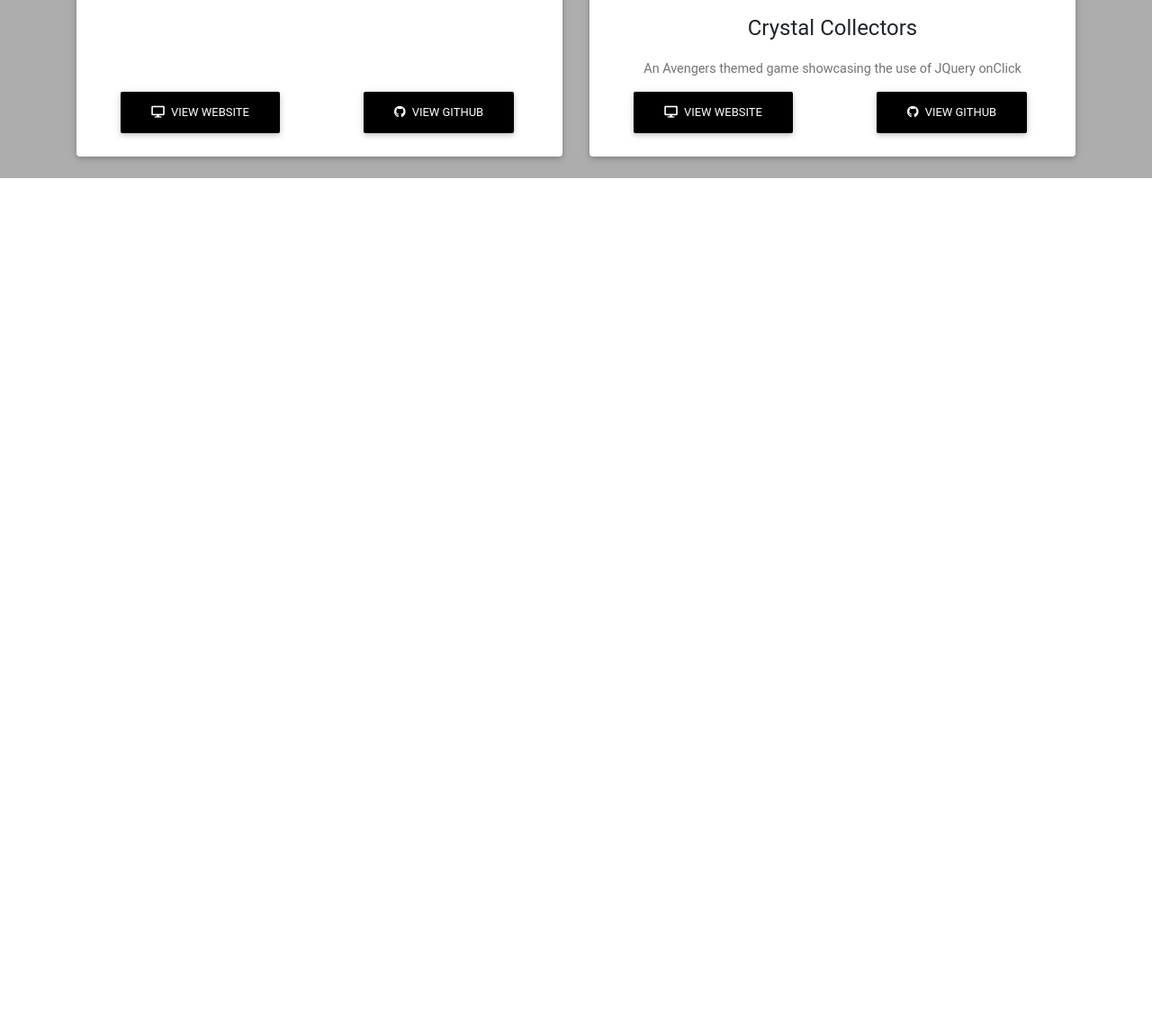
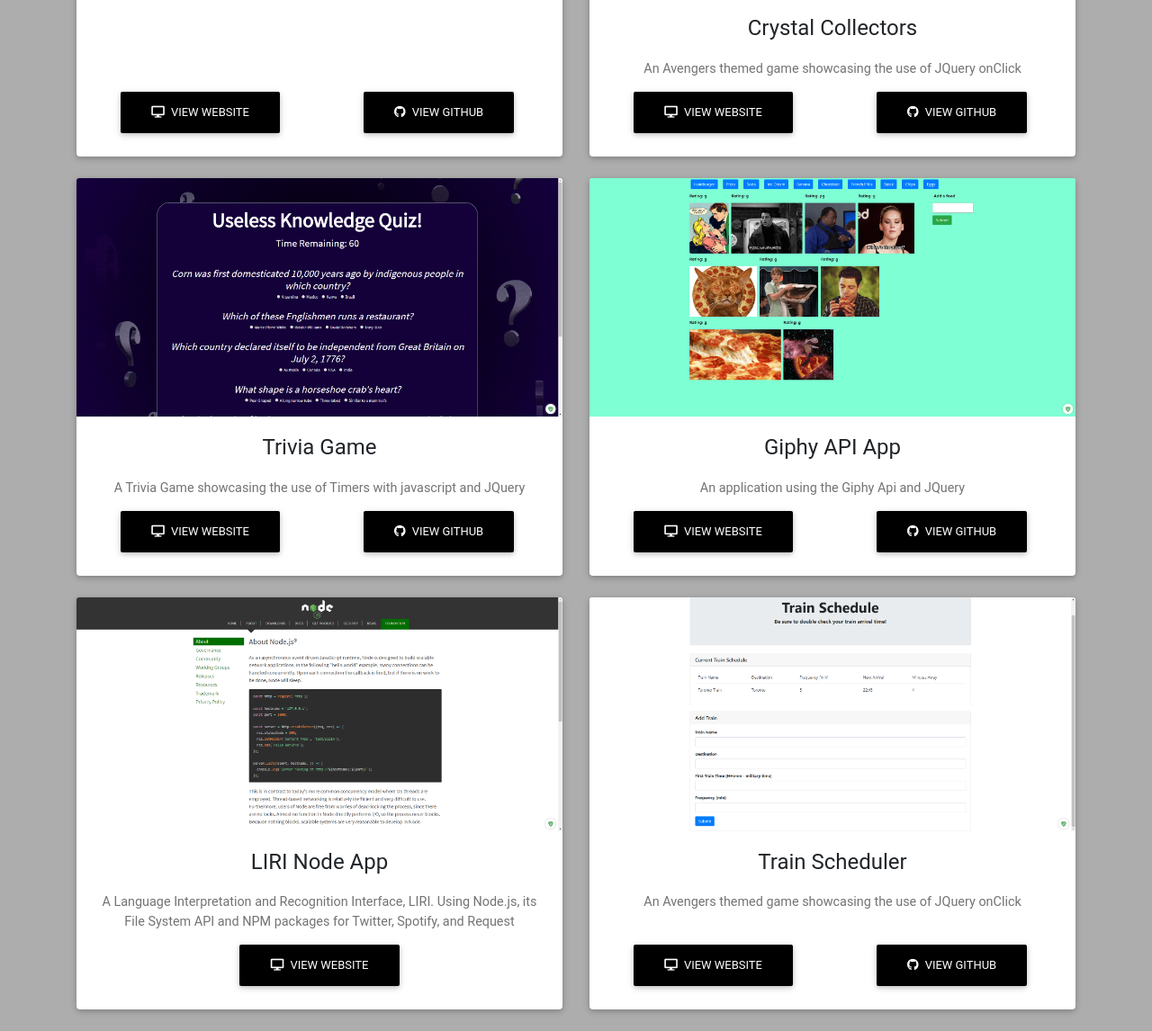
Before and after one commit to tleytek/Bootstrap-Portfolio, a plain HTML site: page portfolio.html in a window 1280 px wide. Shown: the part 603-1749 px from the top of the page at 90% size. Before the commit the page ends 801 px from the top, so only its background shows below. Drawn offline with nearby package versions, Linux system fonts and the light colour scheme.

```diff
--- a/portfolio.html
+++ b/portfolio.html
@@ -107,6 +107,78 @@
                                     </div>
                                 </div>
                             </div>
+
+                            <div class="card-deck mb-4">
+                                <div class="card">
+                                    <img class="card-img-top" src="assets/images/Trivia-Game.png" alt="Card image cap" style="background-size: contain;">
+                                    <div class="card-body d-flex flex-column">
+                                        <h4 class="card-title">Trivia Game</h4>
+                                        <p class="card-text m-2">A Trivia Game showcasing the use of Timers with javascript and JQuery</p>
+                                        <div class="row mt-auto">
+                                            <div class="col">
+                                                <a class="btn btn-black" href="https://tleytek.github.io/TriviaGame/">
+                                                    <i class="fas fa-desktop mr-1"></i> View Website</a>
+                                            </div>
+                                            <div class="col">
+                                                <a class="btn btn-black" href="https://github.com/tleytek/TriviaGame">
+                                                    <i class="fab fa-github mr-1"></i> View Github</a>
+                                            </div>
+                                        </div>
+                                    </div>
+                                </div>
+                                <div class="card">
+                                    <img class="card-img-top" src="assets/images/Food-Giphy.png" alt="Card image cap">
+                                    <div class="card-body d-flex flex-column">
+                                        <h4 class="card-title">Giphy API App</h4>
+                                        <p class="card-text m-2">An application using the Giphy Api and JQuery</p>
+                                        <div class="row mt-auto">
+                                            <div class="col">
+                                                <a class="btn btn-black" href="https://tleytek.github.io/Food-Giphy/">
+                                                    <i class="fas fa-desktop mr-1"></i> View Website</a>
+                                            </div>
+                                            <div class="col">
+                                                <a class="btn btn-black" href="https://github.com/tleytek/Food-Giphy">
+                                                    <i class="fab fa-github mr-1"></i> View Github</a>
+                                            </div>
+                                        </div>
+                                    </div>
+                                </div>
+                            </div>
+
+                            <div class="card-deck mb-4">
+                                <div class="card">
+                                    <img class="card-img-top" src="assets/images/liri.png" alt="Card image cap">
+                                    <div class="card-body d-flex flex-column">
+                                        <h4 class="card-title">LIRI Node App</h4>
+                                        <p class="card-text m-2">A Language Interpretation and Recognition Interface, LIRI. Using Node.js, its File
+                                            System API and NPM packages for Twitter, Spotify, and Request </p>
+                                        <div class="row mt-auto">
+                                            <div class="col">
+                                                <a class="btn btn-black" href="https://github.com/tleytek/liri-node-app">
+                                                    <i class="fas fa-desktop mr-1"></i> View Website</a>
+                                            </div>
+                                        </div>
+                                    </div>
+                                </div>
+                                <div class="card">
+                                    <img class="card-img-top" src="assets/images/Train.png" alt="Card image cap">
+                                    <div class="card-body d-flex flex-column">
+                                        <h4 class="card-title">Train Scheduler</h4>
+                                        <p class="card-text m-2">An Avengers themed game showcasing the use of JQuery onClick</p>
+                                        <div class="row mt-auto">
+                                            <div class="col">
+                                                <a class="btn btn-black" href="https://tleytek.github.io/Train-Scheduler/">
+                                                    <i class="fas fa-desktop mr-1"></i> View Website</a>
+                                            </div>
+                                            <div class="col">
+                                                <a class="btn btn-black" href="https://github.com/tleytek/Train-Scheduler">
+                                                    <i class="fab fa-github mr-1"></i> View Github</a>
+                                            </div>
+                                        </div>
+                                    </div>
+                                </div>
+                            </div>
+
                         </div>
                     </div>
 
```
Also changed, not shown: assets/images/Food-Giphy.png (added), assets/images/Train.png (added), assets/images/Trivia-Game.png (added), assets/images/liri.png (added).
